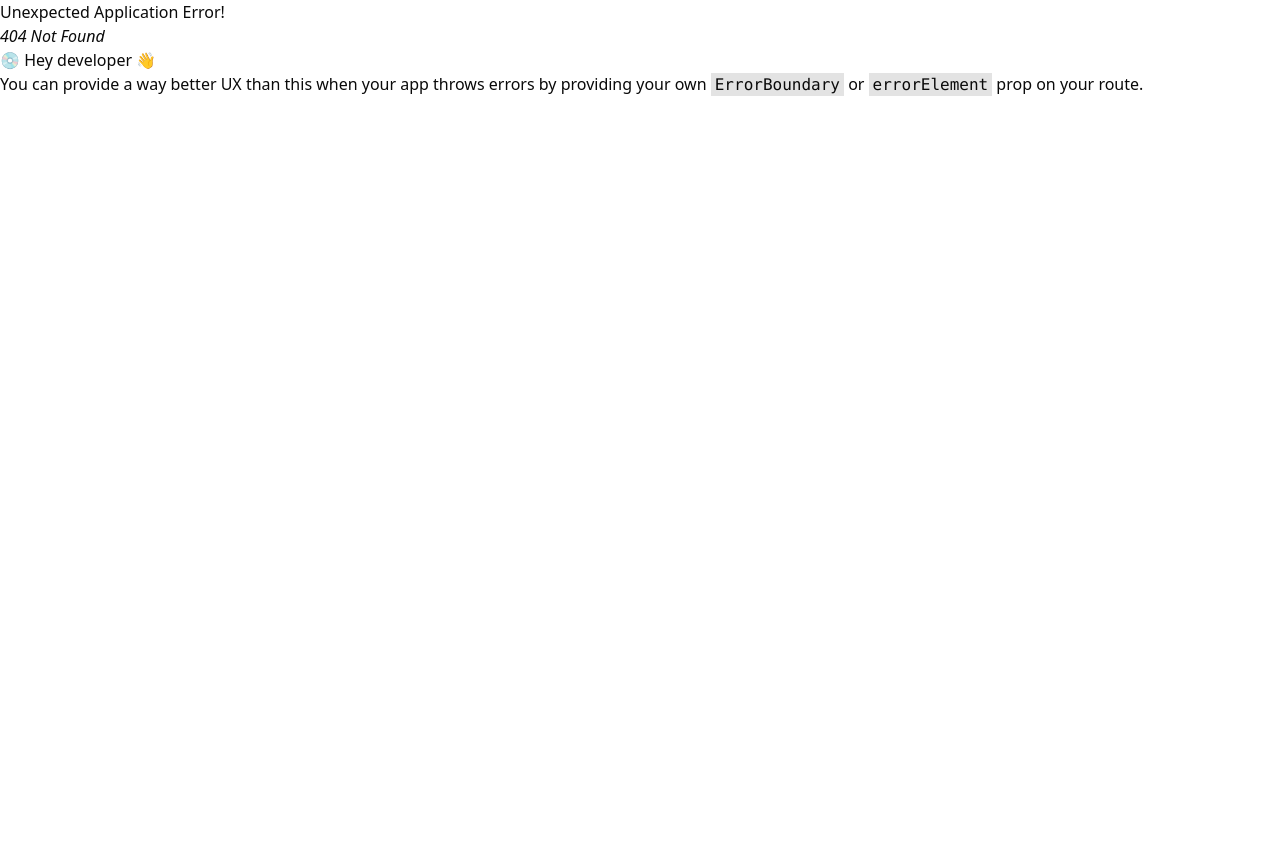
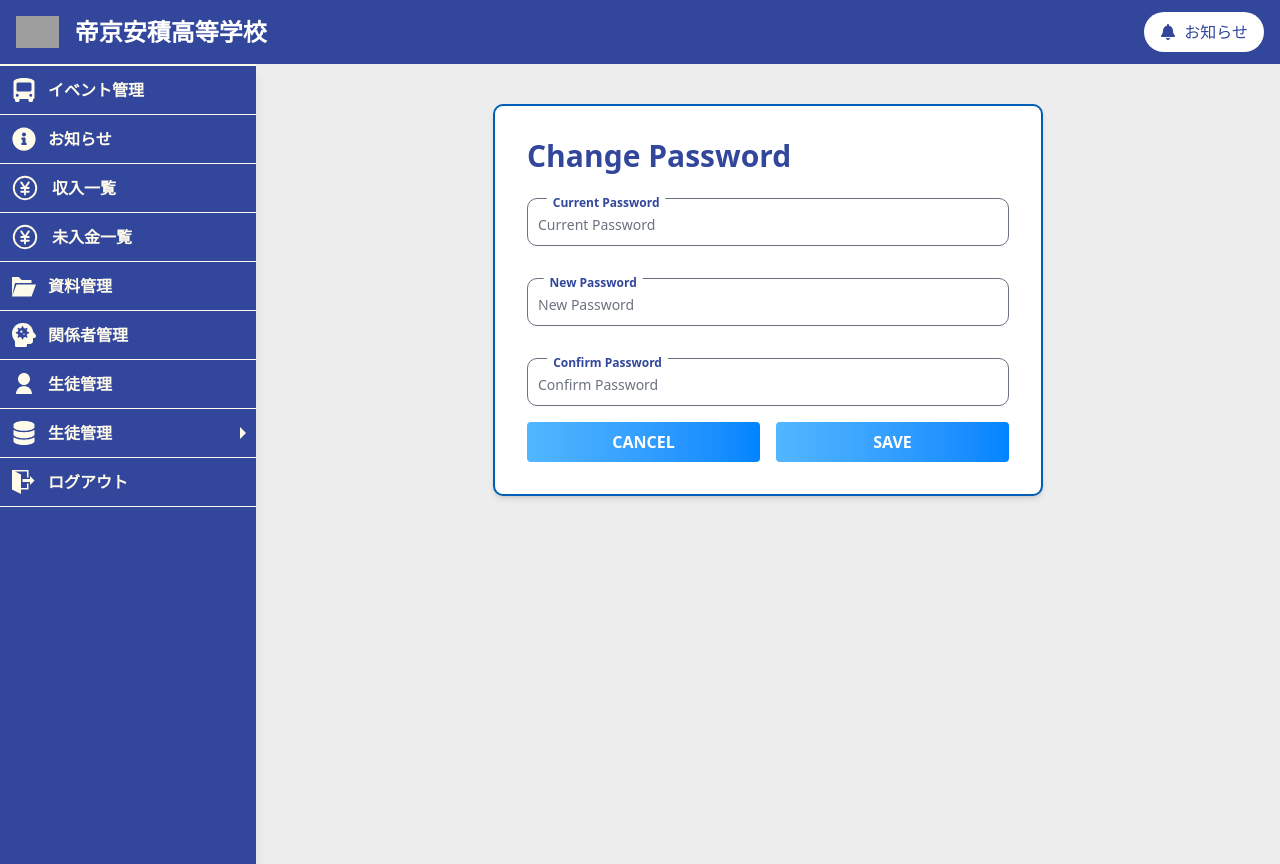
Before and after one commit to jbcPranta/School-PR, a React (Vite) app: page /change-password in a window 1280 px wide. Before the commit this address had no page. Before the commit the page ends 800 px from the top, so only its background shows below. Built offline with nearby package versions, Linux system fonts and the light colour scheme; grey boxes are pictures that could not be loaded.

Commit message:
Change password add

```diff
--- a/package.json
+++ b/package.json
@@ -23,6 +23,7 @@
     "clsx": "^2.1.1",
     "flowbite": "^3.1.2",
     "font-awesome": "^4.7.0",
+    "laravel-precognition-react": "^0.7.2",
     "lucide-react": "^0.477.0",
     "react": "^19.0.0",
     "react-dom": "^19.0.0",
--- /dev/null
+++ b/src/components/Dashboard.tsx
@@ -0,0 +1,19 @@
+import React from "react";
+import { Link } from "react-router-dom";
+
+const Dashboard: React.FC = () => {
+  return (
+    <div className=" flex">
+      <button className="bg-blue-500 text-white px-4 py-2 rounded mr-8">
+        Dashboard
+      </button>
+      <Link to="/change-password">
+        <button className="bg-amber-300 text-black py-2 px-4 rounded cursor-pointer">
+          Change Password
+        </button>
+      </Link>
+    </div>
+  );
+};
+
+export default Dashboard;
--- a/src/components/elements/Navbar.tsx
+++ b/src/components/elements/Navbar.tsx
@@ -5,7 +5,7 @@ import { Link } from "react-router-dom";
 const Navbar: React.FC = () => {
   return (
     <nav className="bg-[#32479c]">
-      <div className="mx-auto px-4">
+      <div className="mx-auto px-1 md:px-4">
         <div className="relative flex h-16 items-center justify-between">
 
           <Link to={"/"} className="flex flex-1 items-center justify-start ">
@@ -15,16 +15,16 @@ const Navbar: React.FC = () => {
                 src="https://tailwindui.com/plus-assets/img/logos/mark.svg?color=indigo&shade=500"
                 alt="Your Company"
               />
-              <div className="text-white font-bold text-2xl">帝京安積高等学校</div>
+              <div className="text-white font-bold text-base md:text-2xl">帝京安積高等学校</div>
             </div>
           </Link>
-          <div className="absolute inset-y-0 right-0 flex items-center pr-2 sm:static sm:inset-auto sm:ml-6 sm:pr-0">
+          <div className="flex items-center pr-2 sm:static sm:inset-auto sm:ml-6 sm:pr-0">
             <button
               type="button"
               className="relative flex gap-2 items-center rounded-full bg-white py-2 px-4 text-[#32479c] hover:text-gray-900 focus:ring-2 focus:ring-white focus:ring-offset-2 focus:ring-offset-gray-800 focus:outline-none cursor-pointer"
             >
               <FaBell />
-              <span>お知らせ</span>
+              <span className="hidden md:block">お知らせ</span>
 
             </button>
           </div>
--- /dev/null
+++ b/src/pages/ChangePassword.tsx
@@ -0,0 +1,205 @@
+import React, { useState, useEffect } from "react";
+import { useForm } from "react-hook-form";
+import toast, { Toaster } from "react-hot-toast";
+import { CgEyeAlt } from "react-icons/cg";
+import { RiEyeCloseLine } from "react-icons/ri";
+import { Link } from "react-router-dom";
+
+type FormValues = {
+  currentPassword: string;
+  newPassword: string;
+  confirmPassword: string;
+};
+
+const ChangePassword: React.FC = () => {
+  const { register, handleSubmit, formState, setError, clearErrors } =
+    useForm<FormValues>({
+      defaultValues: {
+        currentPassword: "",
+        newPassword: "",
+        confirmPassword: "",
+      },
+      mode: "onChange",
+      reValidateMode: "onChange",
+    });
+
+  const { errors } = formState;
+
+  // Separate visibility state for each password field
+  const [isCurrentPasswordVisible, setIsCurrentPasswordVisible] = useState(true);
+  const [isNewPasswordVisible, setIsNewPasswordVisible] = useState(true);
+  const [isConfirmPasswordVisible, setIsConfirmPasswordVisible] = useState(true);
+  const [currentPassword, setCurrentPassword] = useState("");
+  const [newPassword, setNewPassword] = useState("");
+  const [confirmPassword, setConfirmPassword] = useState("");
+
+  useEffect(() => {
+    if (currentPassword && newPassword && currentPassword === newPassword) {
+      setError("newPassword", {});
+      console.log("UseEffect", currentPassword);
+    } else {
+      clearErrors("newPassword");
+    }
+  }, [currentPassword, newPassword, setError, clearErrors]);
+
+  const onSubmit = (data: FormValues) => {
+    toast.success("Password Changed Successfully");
+    console.log(data);
+    setTimeout(() => {
+      // navigate("/"); // Uncomment when you want to redirect
+    }, 1000);
+  };
+
+  return (
+    <div className="max-w-[550px] m-auto">
+      <div className="w-full space-y-6 rounded-lg border-2  border-[#005eb6] bg-white p-8 shadow-md dark:bg-[#18181B] flex flex-col">
+        <h2 className="text-3xl font-bold text-[#32479C] dark:text-[#4BB3FF]">
+          Change Password
+        </h2>
+        <div className="w-full">
+          <form onSubmit={handleSubmit(onSubmit)} noValidate>
+            {/* Current Password Field */}
+            <div className="mb-4 relative">
+              <input
+                type={isCurrentPasswordVisible ? "password" : "text"}
+                placeholder="Current Password"
+                className="block px-2.5 pb-2.5 pt-4 w-full text-sm text-gray-900 bg-transparent rounded-lg border-1"
+                {...register("currentPassword", {
+                  required: "Current Password is required",
+                  minLength: {
+                    value: 8,
+                    message: "Password must be at least 8 characters",
+                  },
+                  onChange: (e) => setCurrentPassword(e.target.value),
+                })}
+              />
+              <label className="absolute text-[#32479C] text-base font-bold duration-300 transform -translate-y-4 scale-75 top-2 z-10 bg-white px-2">
+                Current Password
+              </label>
+              <p className="p-2 text-sm text-red-500 font-semibold">
+                {errors.currentPassword?.message}
+              </p>
+              {currentPassword.length > 0 && (
+                <button
+                  type="button"
+                  title={
+                    isCurrentPasswordVisible ? "See password" : "Hide password"
+                  }
+                  className="absolute top-4 right-3 cursor-pointer text-xl"
+                  onClick={() => setIsCurrentPasswordVisible((prev) => !prev)}
+                >
+                  {isCurrentPasswordVisible ? <CgEyeAlt /> : <RiEyeCloseLine />}
+                </button>
+              )}
+            </div>
+
+            {/* New Password Field */}
+            <div className="mb-4 relative">
+              <input
+                type={isNewPasswordVisible ? "password" : "text"}
+                id="newPassword"
+                className="block px-2.5 pb-2.5 pt-4 w-full text-sm text-gray-900 bg-transparent rounded-lg border-1"
+                placeholder="New Password"
+                {...register("newPassword", {
+                  required: "New Password is required",
+                  minLength: {
+                    value: 8,
+                    message: "Password must be at least 8 characters",
+                  },
+                  validate: (newPassword) => {
+                    if (newPassword === currentPassword) {
+                      return "New password cannot be the same as Current password";
+                    }
+                  },
+                  onChange: (e) => setNewPassword(e.target.value), // Update newPassword state
+                })}
+              />
+              <label className="absolute text-[#32479C] text-base font-bold duration-300 transform -translate-y-4 scale-75 top-2 z-10 bg-white px-2">
+                New Password
+              </label>
+              <p className="p-2 text-sm text-red-500 font-semibold">
+                {errors.newPassword?.message}
+              </p>
+              {newPassword.length > 0 && (
+                <button
+                  type="button"
+                  title={
+                    isNewPasswordVisible ? "See password" : "Hide password"
+                  }
+                  className="absolute top-4 right-3 cursor-pointer text-xl"
+                  onClick={() => setIsNewPasswordVisible((prev) => !prev)}
+                >
+                  {isNewPasswordVisible ? <CgEyeAlt /> : <RiEyeCloseLine />}
+                </button>
+              )}
+            </div>
+
+            {/* Confirm Password Field */}
+            <div className="relative">
+              <input
+                type={isConfirmPasswordVisible ? "password" : "text"}
+                id="confirmPassword"
+                className="block px-2.5 pb-2.5 pt-4 w-full text-sm text-gray-900 bg-transparent rounded-lg border-1"
+                placeholder="Confirm Password"
+                {...register("confirmPassword", {
+                  required: "Confirm Password is required",
+                  minLength: {
+                    value: 8,
+                    message: "Password must be at least 8 characters",
+                  },
+                  validate: (value) => {
+                    if (value !== newPassword) {
+                      return "Passwords do not match";
+                    }
+                    return true;
+                  },
+                  onChange: (e) => setConfirmPassword(e.target.value), // Update confirmPassword state
+                })}
+              />
+              <label className="absolute text-[#32479C] text-base font-bold duration-300 transform -translate-y-4 scale-75 top-2 z-10 bg-white px-2">
+                Confirm Password
+              </label>
+              <p className="p-2 text-sm text-red-500 font-semibold">
+                {errors.confirmPassword?.message}
+              </p>
+              {confirmPassword.length > 0 && (
+                <button
+                  type="button"
+                  title={
+                    isConfirmPasswordVisible ? "See password" : "Hide password"
+                  }
+                  className="absolute top-4 right-3 cursor-pointer text-xl"
+                  onClick={() => setIsConfirmPasswordVisible((prev) => !prev)}
+                >
+                  {isConfirmPasswordVisible ? <CgEyeAlt /> : <RiEyeCloseLine />}
+                </button>
+              )}
+            </div>
+
+            <Toaster
+              position="top-right"
+              reverseOrder={false}
+              toastOptions={{ duration: 3000 }}
+            />
+            <div className="flex">
+              <Link
+                to={"/change-password"}
+                className="w-full mr-4 rounded bg-gradient-to-r from-[#52b7ff] to-[#0084ff] py-2 font-semibold uppercase text-white cursor-pointer text-center"
+              >
+                Cancel
+              </Link>
+              <button
+                type="submit"
+                className="w-full rounded bg-gradient-to-r from-[#52b7ff] to-[#0084ff] py-2 font-semibold uppercase text-white cursor-pointer"
+              >
+                Save
+              </button>
+            </div>
+          </form>
+        </div>
+      </div>
+    </div>
+  );
+};
+
+export default ChangePassword;
--- a/src/pages/Login.tsx
+++ b/src/pages/Login.tsx
@@ -5,42 +5,33 @@ import { RiEyeCloseLine } from "react-icons/ri";
 import Decorative_Image from "../assets/login_decor.png";
 import Login_Logo from "../assets/login_logo.png";
 import toast, { Toaster } from "react-hot-toast";
+import { useForm } from "react-hook-form";
+type FormValues = {
+  email: string;
+  password: string;
+};
 
 const Login: React.FC = () => {
+  const { register, handleSubmit, formState } = useForm<FormValues>({
+    defaultValues: {
+      email: "",
+    },
+    mode: "onChange",
+    reValidateMode: "onChange",
+  });
+  const { errors } = formState;
+
   const navigate = useNavigate();
   const [isPasswordVisible, setIsPasswordVisible] = useState(true);
-  const [userEmail, setUserName] = useState("");
   const [password, setPassword] = useState("");
-  const isValidEmail = (email: string) => {
-    return /^[^\s@]+@[^\s@]+\.[^\s@]+$/.test(email);
+
+  const onSubmit = (data: FormValues) => {
+    toast.success("Login Success");
+    console.log(data);
+    setTimeout(() => {
+      navigate("/");
+    }, 1000);
   };
-
-  const handleSubmit = (event: React.FormEvent) => {
-    event.preventDefault();
-
-    if (!userEmail || !password) {
-      toast.error("Enter User name and Password");
-      return;
-    }
-
-    if (!isValidEmail(userEmail)) {
-      toast.error("Invalid Email");
-      return;
-    }
-
-    if (password.length < 8) {
-      toast.error("Password must be at least 8 characters");
-      return;
-    }
-
-    setTimeout(() => {
-      toast.success("Login Success");
-      navigate("/");
-    });
-
-    console.log(`User Email: ${userEmail}, Password: ${password}`);
-  };
-
   return (
     <div className="bg-gray-100">
       <div className="w-[978px] mx-auto flex justify-between items-center min-h-screen">
@@ -54,35 +45,57 @@ const Login: React.FC = () => {
             <img src={Decorative_Image} alt="Decorative Image" />
           </div>
           <h2 className="text-3xl font-bold mb-6 mt-8">ログイン</h2>
-          <form onSubmit={handleSubmit}>
-            {/* Username Field */}
+          <form onSubmit={handleSubmit(onSubmit)} noValidate>
+            {/* Email Field */}
             <div className="mb-4 relative">
               <input
                 type="email"
-                value={userEmail}
-                onChange={(e) => setUserName(e.target.value)}
-                className="block px-2.5 pb-2.5 pt-4 w-full text-sm text-gray-900 bg-transparent rounded-lg border-1 border-[#32479C] focus:outline-none focus:ring-0 focus:border-[#32479C] peer"
+                id="email"
                 placeholder="Email"
-                required
+                className={`block px-2.5 pb-2.5 pt-4 w-full text-sm text-gray-900 bg-transparent rounded-lg border-1  ${errors.email ? "border-red-500 focus:outline-none focus:ring-0 focus:border-[#32479C] " : "border-[#32479C] "} `}
+
+                {...register("email", {
+                  required: "Email is required",
+                  pattern: {
+                    value: /^[^\s@]+@[^\s@]+\.[^\s@]+$/,
+                    message: "Invalid email address",
+                  },
+                })}
               />
-              <label className="absolute text-base text-[#32479C] font-bold duration-300 transform -translate-y-4 scale-75 top-2 z-10 bg-white px-2 peer-focus:top-2 peer-focus:scale-75 peer-focus:-translate-y-4">
+              <label
+                className={`absolute text-base ${errors.email ? "text-red-500" : "text-[#32479C]"} font-bold duration-300 transform -translate-y-4 scale-75 top-2 z-10 bg-white px-2 peer-focus:top-2 peer-focus:scale-75 peer-focus:-translate-y-4`}
+              >
                 Email
               </label>
+              <p className="p-2 text-sm text-red-500 font-semibold">
+                {errors.email?.message}
+              </p>
             </div>
 
             {/* Password Field */}
             <div className="relative">
               <input
                 type={isPasswordVisible ? "password" : "text"}
-                value={password}
-                onChange={(e) => setPassword(e.target.value)}
-                className="block px-2.5 pb-2.5 pt-4 w-full text-sm text-gray-900 bg-transparent rounded-lg border-1 border-[#32479C] focus:outline-none focus:ring-0 focus:border-[#32479C] peer"
+                id="password"
+                className={`block px-2.5 pb-2.5 pt-4 w-full text-sm text-gray-900 bg-transparent rounded-lg border-1  ${errors.password ? "border-red-500 focus:outline-none focus:ring-0 focus:border-[#32479C] " : "border-[#32479C] "} `}
                 placeholder="Password"
-                required
+                {...register("password", {
+                  required: "Password is required",
+                  minLength: {
+                    value: 8,
+                    message: "Password must be at least 8 characters",
+                  },
+                  onChange: (e) => setPassword(e.target.value),
+                })}
               />
-              <label className="absolute text-base text-[#32479C] font-bold duration-300 transform -translate-y-4 scale-75 top-2 z-10 bg-white px-2 peer-focus:top-2 peer-focus:scale-75 peer-focus:-translate-y-4">
+              <label
+                className={`absolute text-base ${errors.password ? "text-red-500" : "text-[#32479C]"} font-bold duration-300 transform -translate-y-4 scale-75 top-2 z-10 bg-white px-2 peer-focus:top-2 peer-focus:scale-75 peer-focus:-translate-y-4`}
+              >
                 Password
               </label>
+              <p className="p-2 text-sm text-red-500 font-semibold">
+                {errors.password?.message}
+              </p>
               {password.length > 0 && (
                 <button
                   type="button"
@@ -95,7 +108,6 @@ const Login: React.FC = () => {
               )}
             </div>
 
-            {/* Instructions */}
             <div className="text-center py-5">
               <p>
                 アカウント情報を忘れた場合は
@@ -106,7 +118,11 @@ const Login: React.FC = () => {
               </p>
             </div>
 
-            <Toaster toastOptions={{ duration: 3000 }} />
+            <Toaster
+              position="top-right"
+              reverseOrder={false}
+              toastOptions={{ duration: 3000 }}
+            />
 
             {/* Login Button */}
             <button
```
Also changed, not shown: src/main.tsx (+13 -2 lines), src/pages/Home.tsx (+2 -6 lines), 1 other file (tests, documents, lock files or other folders).
